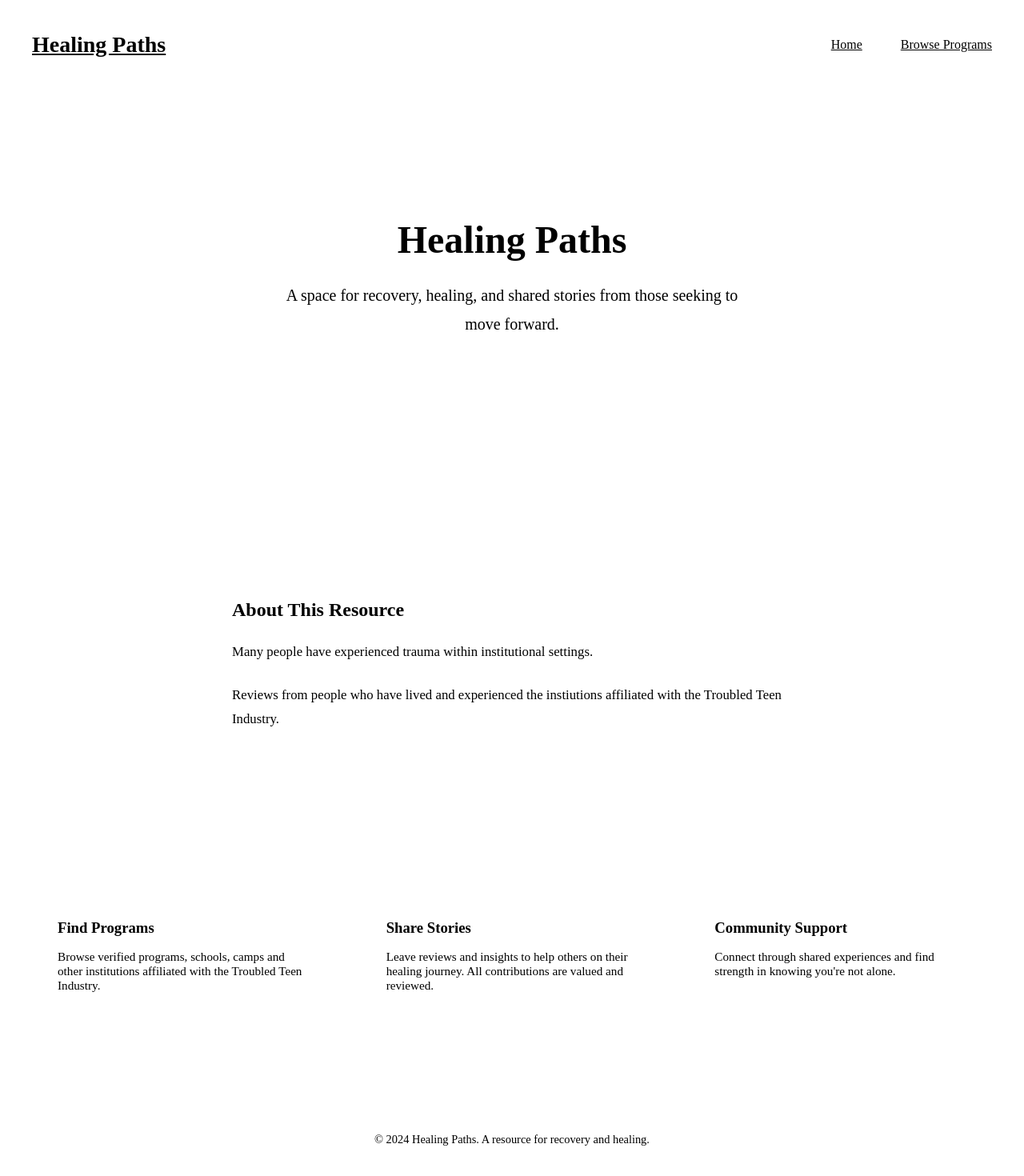
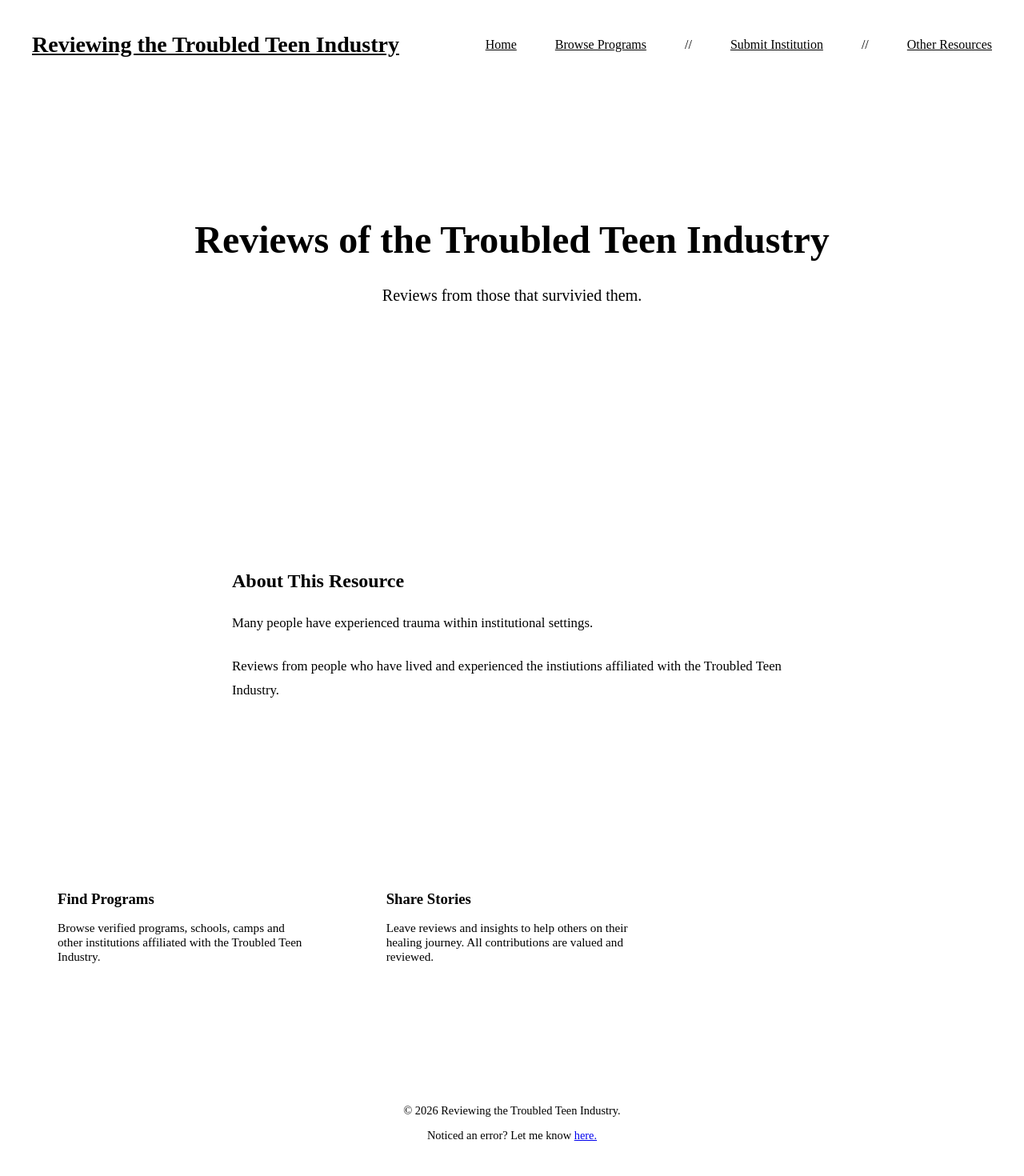
Before and after one commit to cstenstrom17/wwasp-reviews, a Next.js app: page / in a window 1280 px wide. Shown: the top 1470 px of the page at 80% size. Built offline with nearby package versions, Linux system fonts and the light colour scheme.

Commit message:
more adjustments

```diff
--- a/components/layout.js
+++ b/components/layout.js
@@ -7,11 +7,13 @@ export default function Layout({ children }) {
       <header className={styles.header}>
         <div className={styles.headerContent}>
           <Link href="/" className={styles.logo}>
-            <h1>Healing Paths</h1>
+            <h1>Reviewing the Troubled Teen Industry</h1>
           </Link>
           <nav className={styles.nav}>
             <Link href="/">Home</Link>
             <Link href="/browse">Browse Programs</Link>
+           // <Link href="/submit">Submit Institution</Link>
+           // <Link href="/resources">Other Resources</Link>
           </nav>
         </div>
       </header>
@@ -21,7 +23,8 @@ export default function Layout({ children }) {
       </main>
 
       <footer className={styles.footer}>
-        <p>&copy; 2024 Healing Paths. A resource for recovery and healing.</p>
+        <p>&copy; 2026 Reviewing the Troubled Teen Industry.</p>
+        <p>Noticed an error? Let me know <a href="mailto:cstenstrom17@gmail.com">here.</a></p>
       </footer>
     </div>
   )
--- a/pages/index.js
+++ b/pages/index.js
@@ -14,8 +14,8 @@ export default function Home() {
       <Layout>
         <section className={styles.hero}>
           <div className={styles.heroContent}>
-            <h1>Healing Paths</h1>
-            <p className={styles.subtitle}>A space for recovery, healing, and shared stories from those seeking to move forward.</p>
+            <h1>Reviews of the Troubled Teen Industry</h1>
+            <p className={styles.subtitle}>Reviews from those that survivied them.</p>
             <Link href="/browse" className={styles.cta}>
               Explore Programs
             </Link>
@@ -45,8 +45,8 @@ export default function Home() {
               <p>Leave reviews and insights to help others on their healing journey. All contributions are valued and reviewed.</p>
             </div>
             <div className={styles.feature}>
-              <h3>Community Support</h3>
-              <p>Connect through shared experiences and find strength in knowing you're not alone.</p>
+              <h3></h3>
+              <p></p>
             </div>
           </div>
         </section>
--- a/pages/schools/[id].js
+++ b/pages/schools/[id].js
@@ -115,7 +115,7 @@ export default function SchoolDetail() {
   return (
     <>
       <Head>
-        <title>{school.name} - Healing Paths</title>
+        <title>{school.name} - Reviews</title>
         <meta name="description" content={`Information and reviews for ${school.name}`} />
       </Head>
 
@@ -177,7 +177,7 @@ export default function SchoolDetail() {
           <section className={styles.formSection}>
             <h2>Share Your Experience</h2>
             <p className={styles.formNote}>
-              Your review will be reviewed before posting. All submissions are valued and help others on their healing journey.
+              Your review will be reviewed before posting. Reviews aren't edited - just preventing spam.
             </p>
 
             {submitSuccess && (
--- a/styles/globals.css
+++ b/styles/globals.css
@@ -62,13 +62,13 @@ p {
 }
 
 a {
-  color: var(--accent);
-  text-decoration: none;
+  color: var(--text-primary);
+  text-decoration: none !important;
   transition: color 0.2s ease;
 }
 
 a:hover {
-  color: var(--accent);
+  color: var(--text-primary);
   opacity: 0.8;
 }
 
```
Also changed, not shown: pages/browse.js (line endings or trailing spaces).
